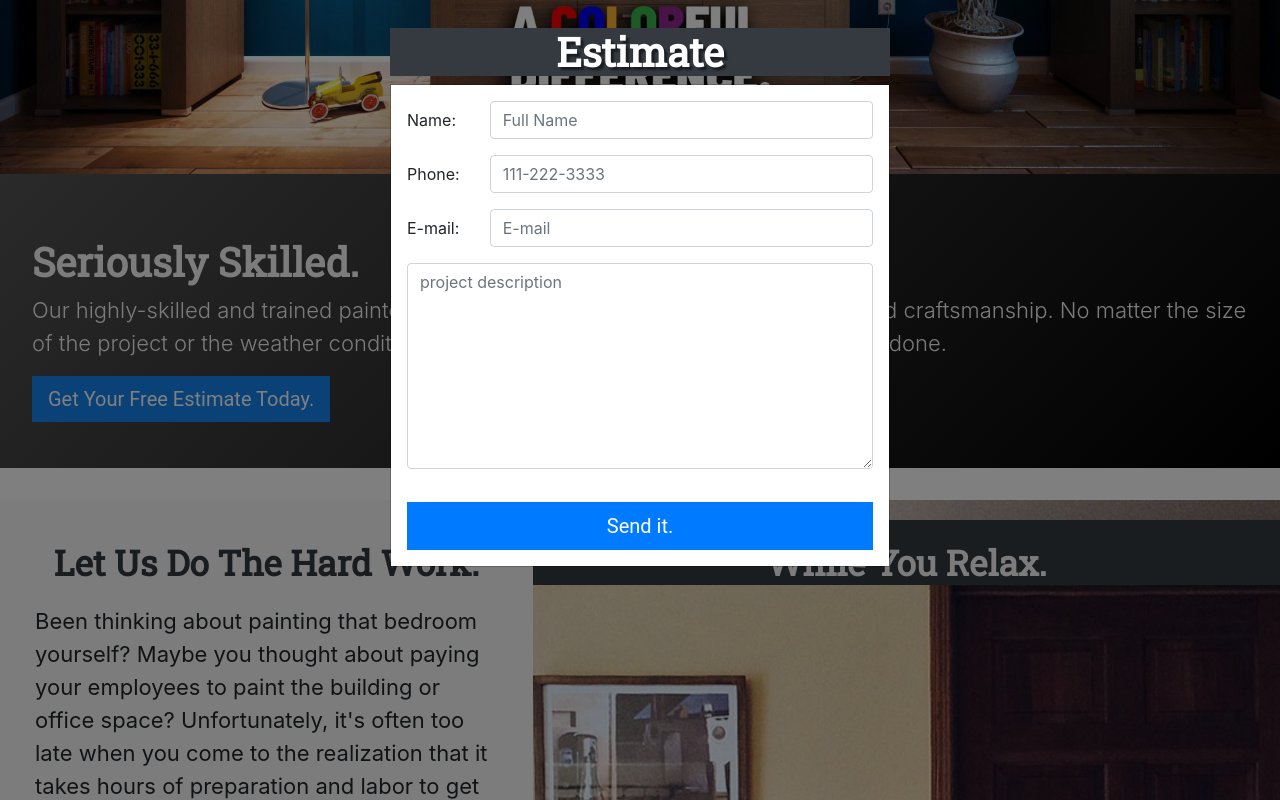
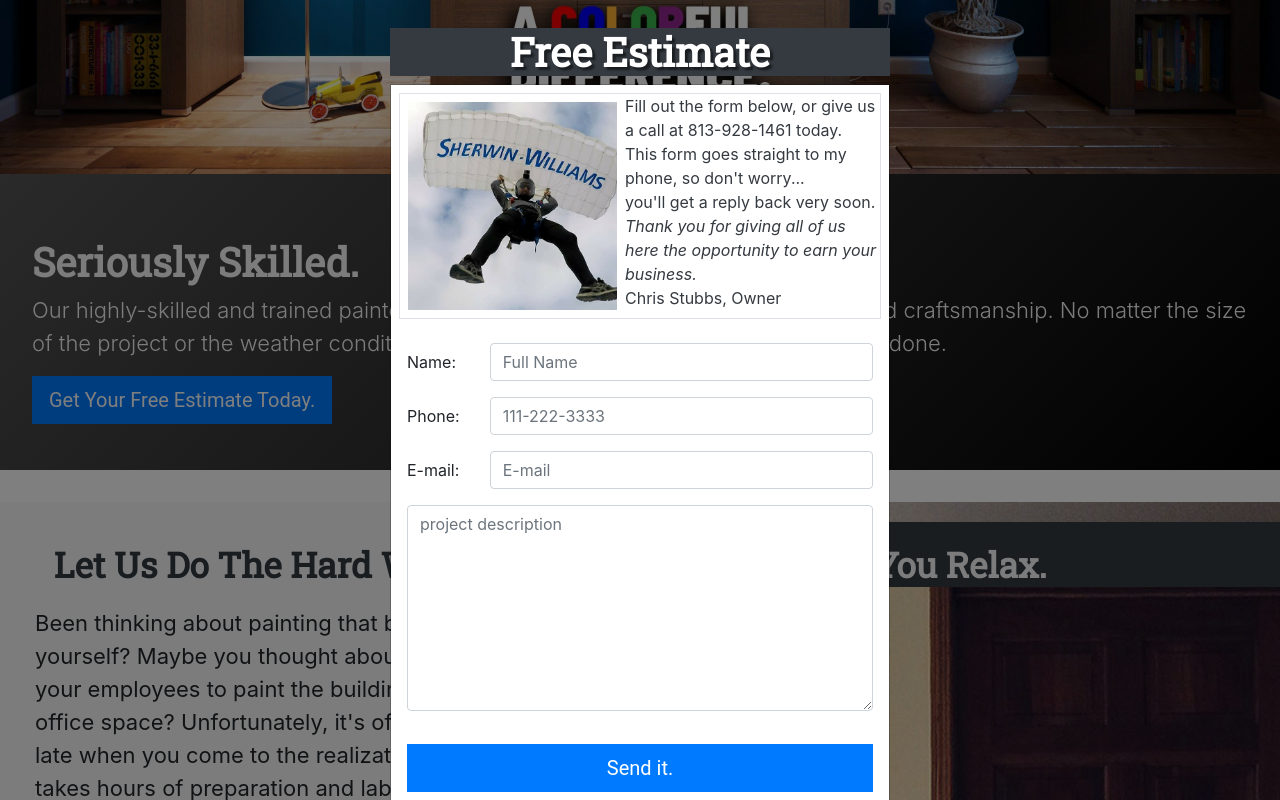
Before and after one commit to JJAshcraft/caliber, a plain HTML site: page index.html in a window 1280 px wide. Both pictures are taken after a click on the button "Get Your Free Estimate Today.". Shown: the part 633-1433 px from the top of the page. Drawn offline with nearby package versions, Linux system fonts and the light colour scheme; a web font is replaced by a local one.

Commit message:
updated
estimator form tested.

```diff
--- a/index.html
+++ b/index.html
@@ -332,12 +332,16 @@
 
   <div id="estimate" class="modal fade">
     <div class="modal-dialog rounded-0">
-      <h3 class="font-weight-bold fontFam text-center h1 text-white shadow bg-dark">Estimate</h3>
+      <h3 class="font-weight-bold fontFam text-center h1 text-white shadow bg-dark">Free Estimate</h3>
 
       <div class="modal-content rounded-0">
+
+        <p class="m-2 text-dark border"><img class="float-left img-thumbnail p-2 border-0" src="assets\img\chris.jpg" alt="">Fill out the form below, or give us a call at 813-928-1461 today.
+          <br>This form goes straight to my phone, so don't worry...<br>you'll get a reply back very soon. <br> <span class="font-italic">Thank you for giving all of us here the opportunity to earn your business.</span><br>Chris Stubbs, Owner<br></p>
         <div class="modal-body m-0">
 
-          <form data-netlify="true" netlify-honeypot="sleezy" action="thank-you" method="POST" form name="estimator">
+
+          <form data-netlify="true" action="/" method="POST" form name="estimator">
             <div class="form-group row">
 
               <label class="col-2 col-form-label">Name: </label>
```
